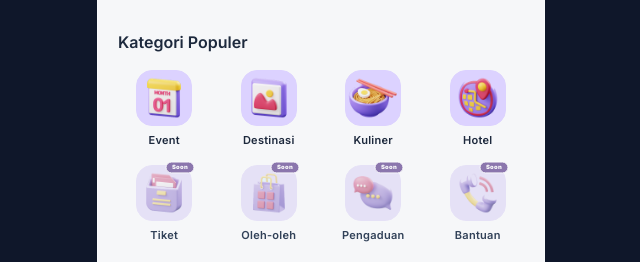
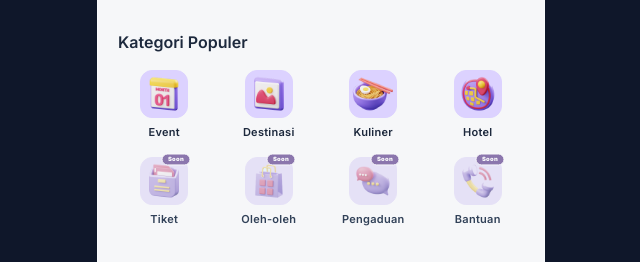
Before and after one commit to sovant28/siulu-pwa-frontend, a Next.js app: page / in a window 1280 px wide. Shown: the part 381-643 px from the top of the page, without its empty margins (319-959 px from the left). Built offline with nearby package versions, Linux system fonts and the light colour scheme; no server answers.

Commit message:
style: resize category icon boxes to w-12 and rounded-xl

```diff
--- a/app/page.js
+++ b/app/page.js
@@ -319,10 +319,10 @@ export default function AppHome() {
           <div className="flex flex-col items-center space-y-1.5">
             <button
               onClick={() => router.push('/event')}
-              className="w-14 h-14 flex items-center justify-center rounded-2xl bg-[#DCD2FF] border border-[#DCD2FF] active:scale-90 transition-all duration-150 cursor-pointer select-none outline-none overflow-hidden"
+              className="w-12 h-12 flex items-center justify-center rounded-xl bg-[#DCD2FF] border border-[#DCD2FF] active:scale-90 transition-all duration-150 cursor-pointer select-none outline-none overflow-hidden"
               style={{ WebkitTapHighlightColor: 'transparent' }}
             >
-              <Image src="/icon_event.png?v=4" alt="Event" width={56} height={56} className="w-full h-full object-contain" />
+              <Image src="/icon_event.png?v=4" alt="Event" width={48} height={48} className="w-full h-full object-contain" />
             </button>
             <span className="text-[11px] font-semibold text-slate-800 tracking-wide">Event</span>
           </div>
@@ -331,10 +331,10 @@ export default function AppHome() {
           <div className="flex flex-col items-center space-y-1.5">
             <button
               onClick={() => router.push('/destinasi')}
-              className="w-14 h-14 flex items-center justify-center rounded-2xl bg-[#DCD2FF] border border-[#DCD2FF] active:scale-90 transition-all duration-150 cursor-pointer select-none outline-none overflow-hidden"
+              className="w-12 h-12 flex items-center justify-center rounded-xl bg-[#DCD2FF] border border-[#DCD2FF] active:scale-90 transition-all duration-150 cursor-pointer select-none outline-none overflow-hidden"
               style={{ WebkitTapHighlightColor: 'transparent' }}
             >
-              <Image src="/icon_destinasi.png?v=4" alt="Destinasi" width={56} height={56} className="w-full h-full object-contain" />
+              <Image src="/icon_destinasi.png?v=4" alt="Destinasi" width={48} height={48} className="w-full h-full object-contain" />
             </button>
             <span className="text-[11px] font-semibold text-slate-800 tracking-wide">Destinasi</span>
           </div>
@@ -343,10 +343,10 @@ export default function AppHome() {
           <div className="flex flex-col items-center space-y-1.5">
             <button
               onClick={() => router.push('/kuliner')}
-              className="w-14 h-14 flex items-center justify-center rounded-2xl bg-[#DCD2FF] border border-[#DCD2FF] active:scale-90 transition-all duration-150 cursor-pointer select-none outline-none overflow-hidden"
+              className="w-12 h-12 flex items-center justify-center rounded-xl bg-[#DCD2FF] border border-[#DCD2FF] active:scale-90 transition-all duration-150 cursor-pointer select-none outline-none overflow-hidden"
               style={{ WebkitTapHighlightColor: 'transparent' }}
             >
-              <Image src="/icon_kuliner.png?v=3" alt="Kuliner" width={56} height={56} className="w-full h-full object-contain" />
+              <Image src="/icon_kuliner.png?v=3" alt="Kuliner" width={48} height={48} className="w-full h-full object-contain" />
             </button>
             <span className="text-[11px] font-semibold text-slate-800 tracking-wide">Kuliner</span>
           </div>
@@ -355,24 +355,24 @@ export default function AppHome() {
           <div className="flex flex-col items-center space-y-1.5">
             <button
               onClick={() => router.push('/destinasi?filter=akomodasi')}
-              className="w-14 h-14 flex items-center justify-center rounded-2xl bg-[#DCD2FF] border border-[#DCD2FF] active:scale-90 transition-all duration-150 cursor-pointer select-none outline-none overflow-hidden"
+              className="w-12 h-12 flex items-center justify-center rounded-xl bg-[#DCD2FF] border border-[#DCD2FF] active:scale-90 transition-all duration-150 cursor-pointer select-none outline-none overflow-hidden"
               style={{ WebkitTapHighlightColor: 'transparent' }}
             >
-              <Image src="/icon_hotel.png?v=4" alt="Hotel" width={56} height={56} className="w-full h-full object-contain" />
+              <Image src="/icon_hotel.png?v=4" alt="Hotel" width={48} height={48} className="w-full h-full object-contain" />
             </button>
             <span className="text-[11px] font-semibold text-slate-800 tracking-wide">Hotel</span>
           </div>
 
           {/* Card 5: Tiket */}
           <div className="flex flex-col items-center space-y-1.5">
-            <div className="relative w-14 h-14 opacity-60 saturate-75">
+            <div className="relative w-12 h-12 opacity-60 saturate-75">
               <span className="absolute -top-1 -right-1 bg-[#4C1D95] text-white text-[6.5px] font-black px-1.5 py-0.5 rounded-full border border-white z-10 leading-none tracking-wider select-none pointer-events-none scale-90">Soon</span>
               <button
                 onClick={() => { }}
-                className="w-full h-full flex items-center justify-center rounded-2xl bg-[#DCD2FF] border border-[#DCD2FF] cursor-default select-none outline-none overflow-hidden"
+                className="w-full h-full flex items-center justify-center rounded-xl bg-[#DCD2FF] border border-[#DCD2FF] cursor-default select-none outline-none overflow-hidden"
                 style={{ WebkitTapHighlightColor: 'transparent' }}
               >
-                <Image src="/icon_tiket.png?v=4" alt="Tiket" width={56} height={56} className="w-full h-full object-contain" />
+                <Image src="/icon_tiket.png?v=4" alt="Tiket" width={48} height={48} className="w-full h-full object-contain" />
               </button>
             </div>
             <span className="text-[11px] font-semibold text-slate-700 tracking-wide select-none">Tiket</span>
@@ -380,14 +380,14 @@ export default function AppHome() {
 
           {/* Card 6: Oleh-oleh */}
           <div className="flex flex-col items-center space-y-1.5">
-            <div className="relative w-14 h-14 opacity-60 saturate-75">
+            <div className="relative w-12 h-12 opacity-60 saturate-75">
               <span className="absolute -top-1 -right-1 bg-[#4C1D95] text-white text-[6.5px] font-black px-1.5 py-0.5 rounded-full border border-white z-10 leading-none tracking-wider select-none pointer-events-none scale-90">Soon</span>
               <button
                 onClick={() => { }}
-                className="w-full h-full flex items-center justify-center rounded-2xl bg-[#DCD2FF] border border-[#DCD2FF] cursor-default select-none outline-none overflow-hidden"
+                className="w-full h-full flex items-center justify-center rounded-xl bg-[#DCD2FF] border border-[#DCD2FF] cursor-default select-none outline-none overflow-hidden"
                 style={{ WebkitTapHighlightColor: 'transparent' }}
               >
-                <Image src="/icon_oleh_oleh.png?v=4" alt="Oleh-oleh" width={56} height={56} className="w-full h-full object-contain" />
+                <Image src="/icon_oleh_oleh.png?v=4" alt="Oleh-oleh" width={48} height={48} className="w-full h-full object-contain" />
               </button>
             </div>
             <span className="text-[11px] font-semibold text-slate-700 tracking-wide select-none">Oleh-oleh</span>
@@ -395,14 +395,14 @@ export default function AppHome() {
 
           {/* Card 7: Pengaduan */}
           <div className="flex flex-col items-center space-y-1.5">
-            <div className="relative w-14 h-14 opacity-60 saturate-75">
+            <div className="relative w-12 h-12 opacity-60 saturate-75">
               <span className="absolute -top-1 -right-1 bg-[#4C1D95] text-white text-[6.5px] font-black px-1.5 py-0.5 rounded-full border border-white z-10 leading-none tracking-wider select-none pointer-events-none scale-90">Soon</span>
               <button
                 onClick={() => { }}
-                className="w-full h-full flex items-center justify-center rounded-2xl bg-[#DCD2FF] border border-[#DCD2FF] cursor-default select-none outline-none overflow-hidden"
+                className="w-full h-full flex items-center justify-center rounded-xl bg-[#DCD2FF] border border-[#DCD2FF] cursor-default select-none outline-none overflow-hidden"
                 style={{ WebkitTapHighlightColor: 'transparent' }}
               >
-                <Image src="/icon_pengaduan.png?v=4" alt="Pengaduan" width={56} height={56} className="w-full h-full object-contain" />
+                <Image src="/icon_pengaduan.png?v=4" alt="Pengaduan" width={48} height={48} className="w-full h-full object-contain" />
               </button>
             </div>
             <span className="text-[11px] font-semibold text-slate-700 tracking-wide select-none">Pengaduan</span>
@@ -410,14 +410,14 @@ export default function AppHome() {
 
           {/* Card 8: Bantuan */}
           <div className="flex flex-col items-center space-y-1.5">
-            <div className="relative w-14 h-14 opacity-60 saturate-75">
+            <div className="relative w-12 h-12 opacity-60 saturate-75">
               <span className="absolute -top-1 -right-1 bg-[#4C1D95] text-white text-[6.5px] font-black px-1.5 py-0.5 rounded-full border border-white z-10 leading-none tracking-wider select-none pointer-events-none scale-90">Soon</span>
               <button
                 onClick={() => { }}
-                className="w-full h-full flex items-center justify-center rounded-2xl bg-[#DCD2FF] border border-[#DCD2FF] cursor-default select-none outline-none overflow-hidden"
+                className="w-full h-full flex items-center justify-center rounded-xl bg-[#DCD2FF] border border-[#DCD2FF] cursor-default select-none outline-none overflow-hidden"
                 style={{ WebkitTapHighlightColor: 'transparent' }}
               >
-                <Image src="/icon_darurat.png?v=4" alt="Bantuan" width={56} height={56} className="w-full h-full object-contain" />
+                <Image src="/icon_darurat.png?v=4" alt="Bantuan" width={48} height={48} className="w-full h-full object-contain" />
               </button>
             </div>
             <span className="text-[11px] font-semibold text-slate-700 tracking-wide select-none">Bantuan</span>
```
